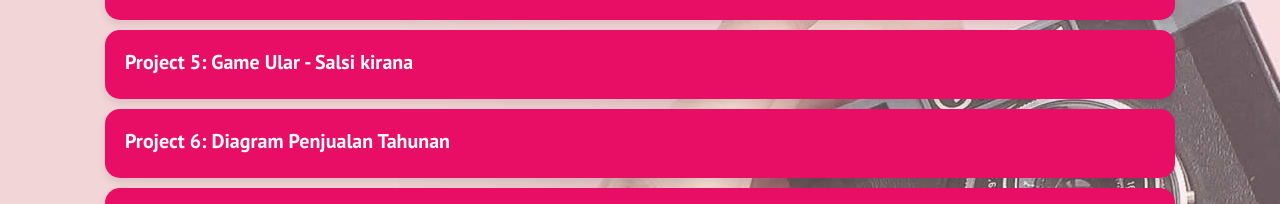
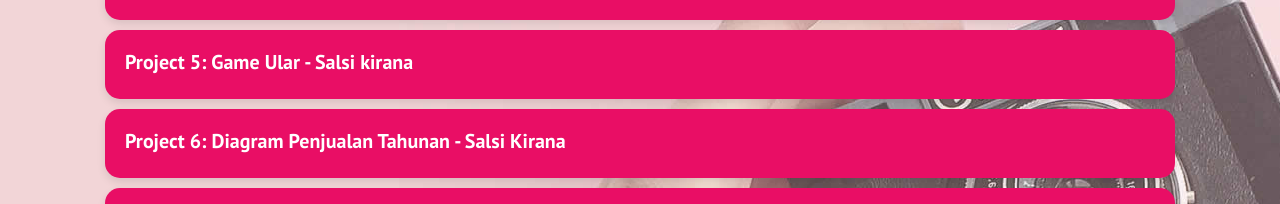
Before and after one commit to caacikrn/portfoliosalsikirana, a plain HTML site: page index.html in a window 1280 px wide. Shown: the part 2780-2984 px from the top of the page. Drawn offline with Linux system fonts and the light colour scheme.

Commit message:
Update index.html

```diff
--- a/index.html
+++ b/index.html
@@ -173,7 +173,7 @@
     </div>
     <div class="card">
       <div class="card-content">
-        <h5 class="card-title"><a href="https://caacikrn.github.io/diagrampenjualansalsikirana/" target="_blank">Project 6: Diagram Penjualan Tahunan</a></h5>
+        <h5 class="card-title"><a href="https://caacikrn.github.io/diagrampenjualansalsikirana/" target="_blank">Project 6: Diagram Penjualan Tahunan - Salsi Kirana</a></h5>
       </div>
     </div>
     <div class="card">
```
